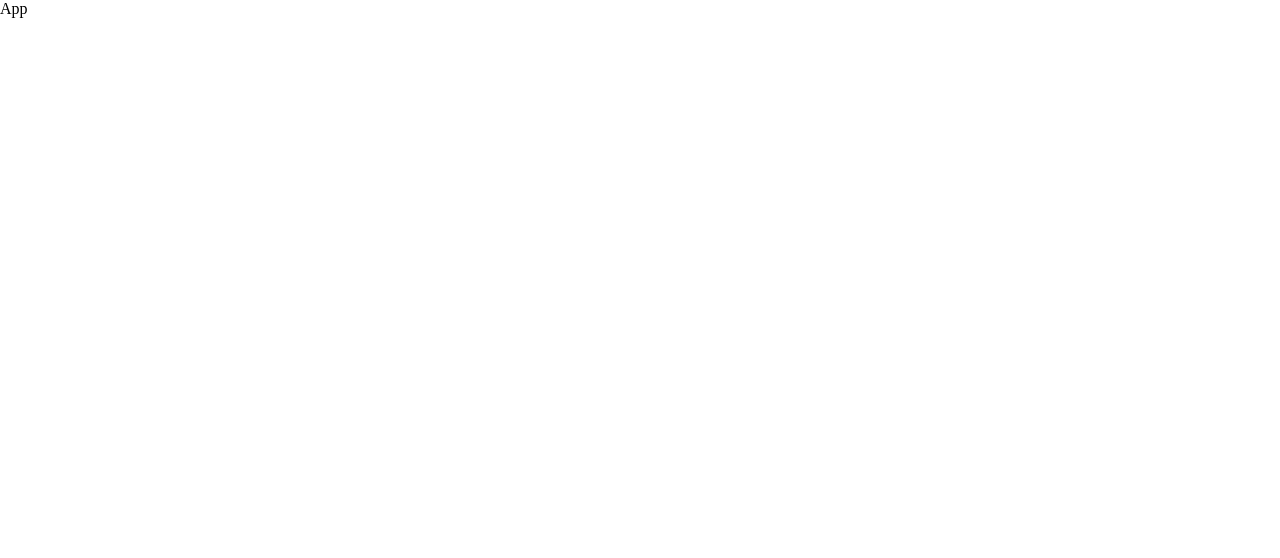
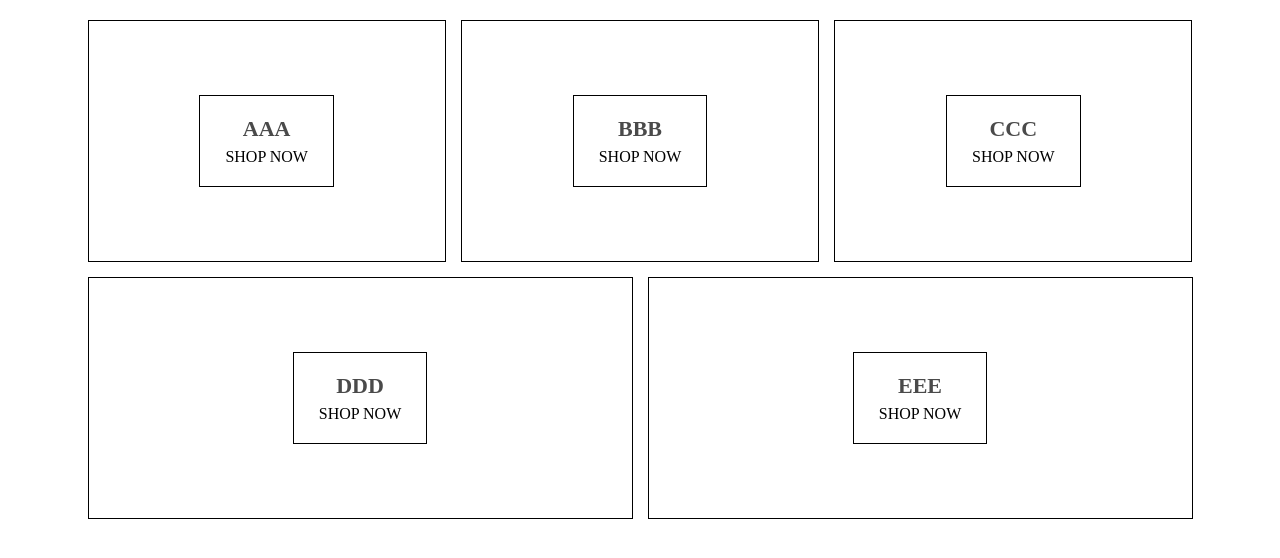
Before and after one commit to JW9506/e-commerce, a React app: page / in a window 1280 px wide. Shown: the top 558 px of the page. Built offline with nearby package versions, Linux system fonts and the light colour scheme.

Commit message:
feat-homepage--0.1

```diff
--- a/src/js/App.tsx
+++ b/src/js/App.tsx
@@ -1,8 +1,13 @@
 import React from "react";
+import Homepage from "./pages/Homepage";
 
 class App extends React.Component {
   render() {
-    return <div>App</div>;
+    return (
+      <div>
+        <Homepage />
+      </div>
+    );
   }
 }
 
--- /dev/null
+++ b/src/js/components/Directory/index.scss
@@ -0,0 +1,6 @@
+.directory-menu {
+  width: 100%;
+  display: flex;
+  flex-wrap: wrap;
+  justify-content: space-between;
+}
--- /dev/null
+++ b/src/js/components/Directory/index.tsx
@@ -0,0 +1,8 @@
+import React from "react";
+import "./index.scss";
+
+const Directory: React.FC = ({ children }) => {
+  return <div className="directory-menu">{children}</div>;
+};
+
+export default Directory;
--- /dev/null
+++ b/src/js/components/MenuItem/index.scss
@@ -0,0 +1,41 @@
+.menu-item {
+  min-width: 30%;
+  height: 240px;
+  flex: 1 1 auto;
+  display: flex;
+  align-items: center;
+  justify-content: center;
+  border: 1px solid black;
+  margin: 0 7.5px 15px;
+
+  &:first-child {
+    margin-right: 7.5px;
+  }
+
+  &:last-child {
+    margin-left: 7.5px;
+  }
+
+  .content {
+    height: 90px;
+    padding: 0 25px;
+    display: flex;
+    flex-direction: column;
+    align-items: center;
+    justify-content: center;
+    border: 1px solid black;
+
+    .title {
+      font-weight: bold;
+      margin-bottom: 6px;
+      font-size: 22px;
+      color: #4a4a4a;
+    }
+
+    .subtitle {
+      font-weight: lighter;
+      font-size: 16px;
+    }
+  }
+
+}
--- /dev/null
+++ b/src/js/components/MenuItem/index.tsx
@@ -0,0 +1,18 @@
+import React from "react";
+import "./index.scss";
+
+interface MenuItemProps {
+  title: string;
+}
+const MenuItem: React.FC<MenuItemProps> = ({ title }) => {
+  return (
+    <div className="menu-item">
+      <div className="content">
+        <h1 className="title">{title}</h1>
+        <span className="subtitle">SHOP NOW</span>
+      </div>
+    </div>
+  );
+};
+
+export default MenuItem;
--- /dev/null
+++ b/src/js/pages/Homepage/index.scss
@@ -0,0 +1,7 @@
+.homepage {
+  display: flex;
+  flex-direction: column;
+  align-items: center;
+  padding: 20px 80px;
+
+}
--- /dev/null
+++ b/src/js/pages/Homepage/index.tsx
@@ -0,0 +1,19 @@
+import React from "react";
+import Directory from "../../components/Directory";
+import MenuItem from "../../components/MenuItem";
+import "./index.scss";
+
+const LIST = ["AAA", "BBB", "CCC", "DDD", "EEE"];
+const Homepage: React.FC = props => {
+  return (
+    <div className="homepage">
+      <Directory>
+        {LIST.map(l => (
+          <MenuItem key={l} title={l} />
+        ))}
+      </Directory>
+    </div>
+  );
+};
+
+export default Homepage;
```
